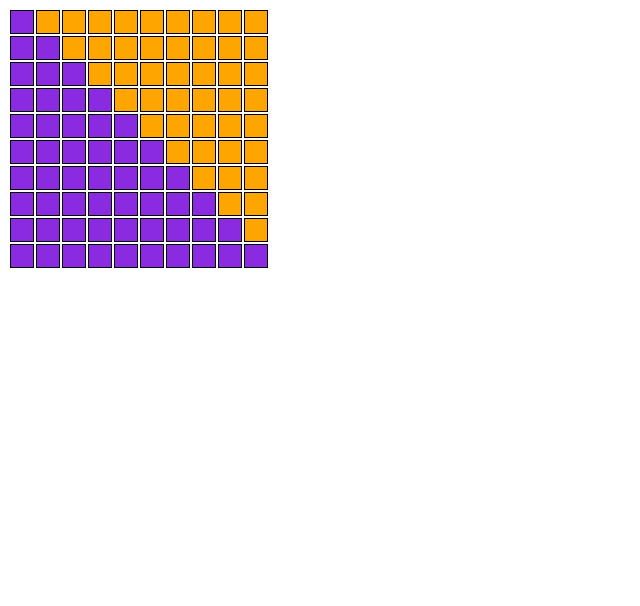
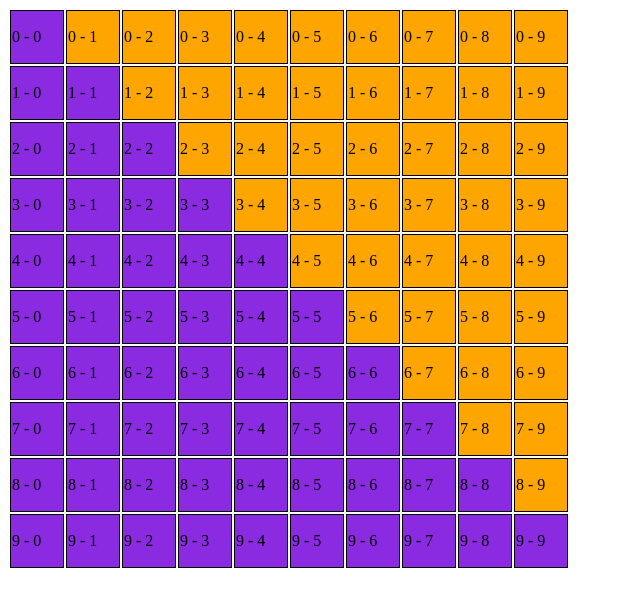
Before and after one commit to blindfoldCode/grid, a plain HTML site: page index.html in a window 1280 px wide. Shown: the whole page, without its empty margins (0-640 px from the left). Drawn offline with Linux system fonts and the light colour scheme.

Commit message:
added table row - cell

```diff
--- a/grid.js
+++ b/grid.js
@@ -5,7 +5,8 @@ for (var i = 0; i < 10; i++) {
   row.id = "row" + i;
   for (var td = 0; td < 10; td++) {
     var cell = document.createElement("td");
-    cell.className = (td <= i) ? "bg-blue" : "bg-orange"
+    cell.className = (td <= i) ? "bg-blue" : "bg-orange";
+    cell.textContent = i + " - " + td;
     row.appendChild(cell);
   }
   tableBody.appendChild(row);
--- a/index.html
+++ b/index.html
@@ -6,8 +6,8 @@
   <title>Document</title>
   <style>
     td {
-      width: 20px;
-      height: 20px;
+      width: 50px;
+      height: 50px;
       margin: 1px;
       border: thin solid black;
     }
```
